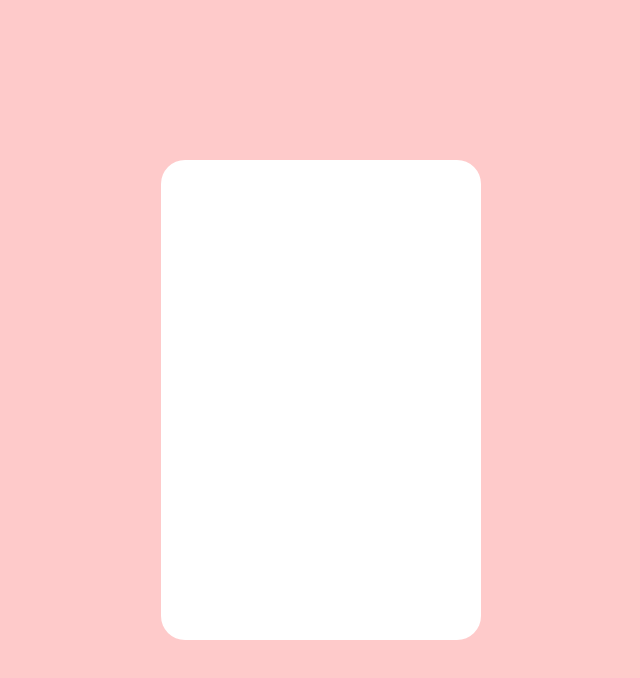
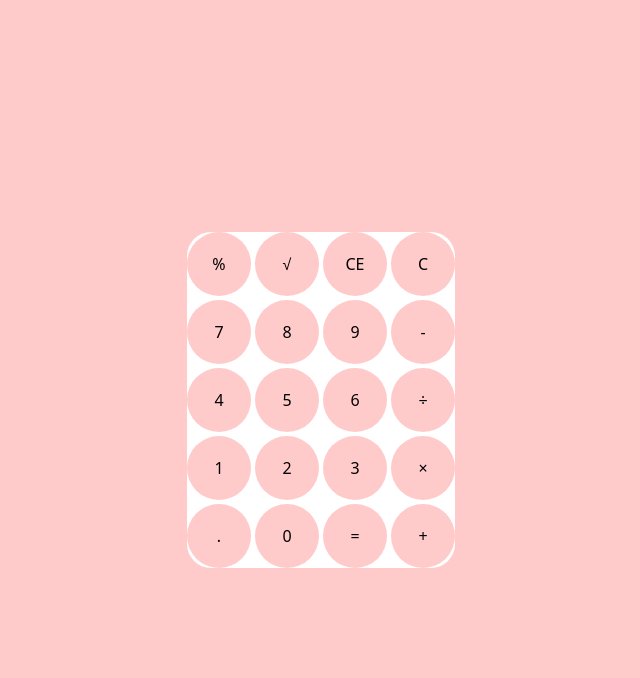
Before and after one commit to Rahaf-1/calculator, a SvelteKit app: page / in a window 1280 px wide. Shown: the top 678 px of the page, without its empty margins (319-959 px from the left). Built offline with nearby package versions, Linux system fonts and the light colour scheme.

Commit message:
buttons using grid

```diff
--- a/src/app.css
+++ b/src/app.css
@@ -1,3 +1,7 @@
 @tailwind base;
 @tailwind components;
 @tailwind utilities;
+
+button {
+   @apply bg-red-200 rounded-full h-16 w-16;
+}
--- a/src/routes/+page.svelte
+++ b/src/routes/+page.svelte
@@ -3,6 +3,28 @@
         الة حاسبة
     </title>
 </svelte:head>
-<div class= "bg-white h-[30rem] w-[20rem] rounded-3xl">
+<div class= "bg-white rounded-3xl grid grid-cols-4 gap-1">
+<button>%</button>
+<button>√</button>
+<button>CE</button>
+<button>C</button>
+<button>7</button>
+<button>8</button>
+<button>9</button>
+<button>-</button>
+<button>4</button>
+<button>5</button>
+<button>6</button>
+<button>÷</button>
+<button>1</button>
+<button>2</button>
+<button>3</button>
+<button>×</button>
+<button>.</button>
+<button>0</button>
+<button>=</button>
+<button>+</button>
+
+
 
 </div>
```
